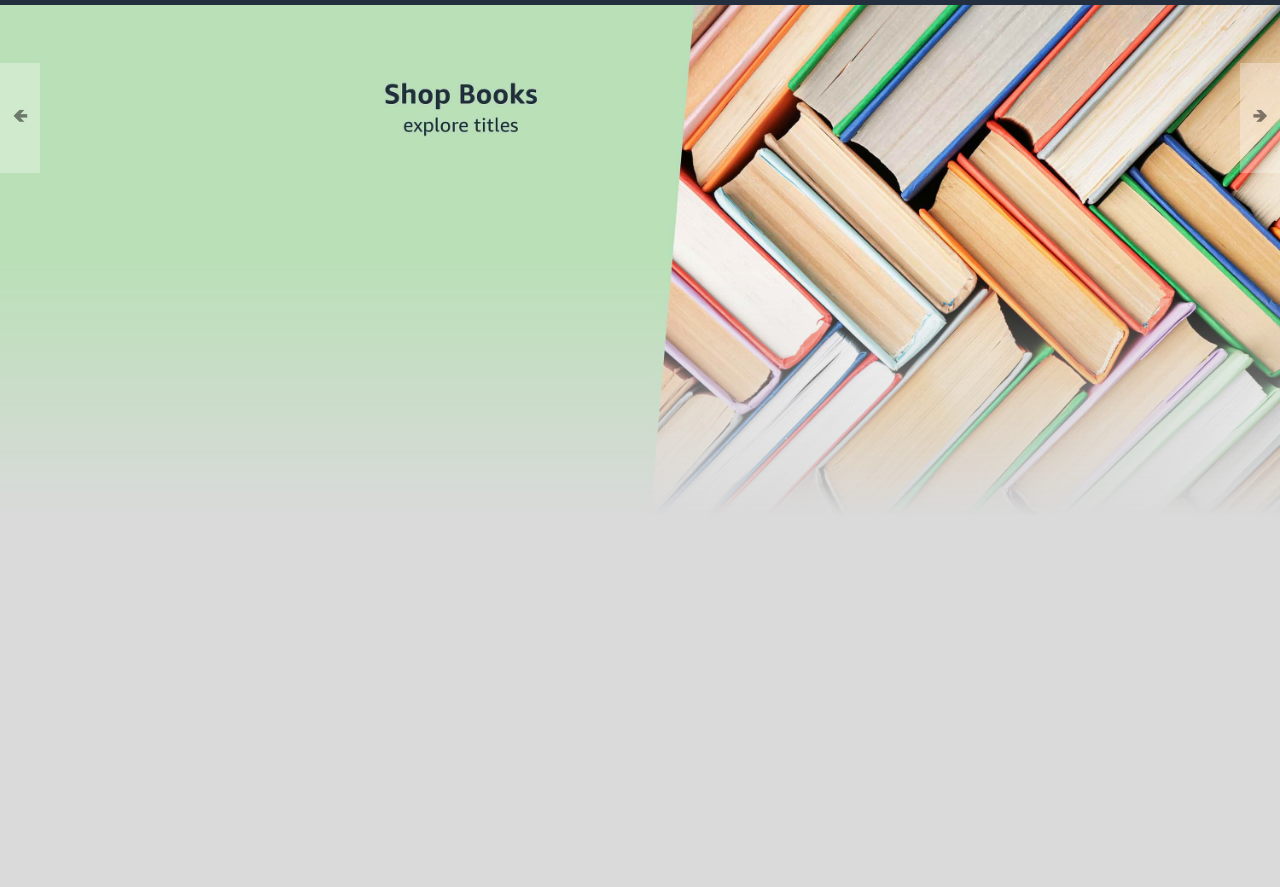
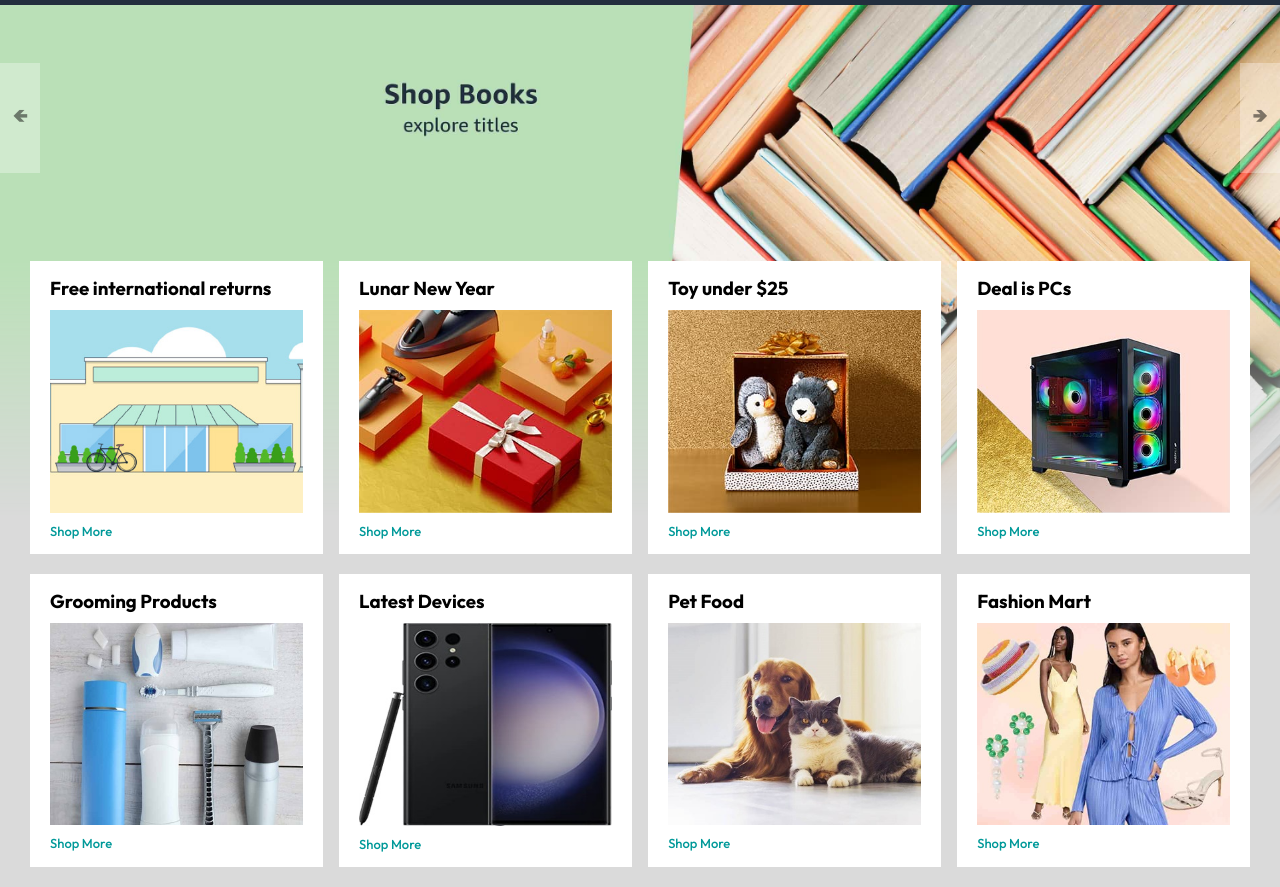
Before and after one commit to bankphan/amazon-clone-website, a plain HTML site: page index.html in a window 1280 px wide. Shown: the part 97-984 px from the top of the page. Before the commit the page ends 800 px from the top, so only its background shows below. Drawn offline with Linux system fonts and the light colour scheme.

Commit message:
feat: Create the 'Box-row'section for homepage

```diff
--- a/css/style.css
+++ b/css/style.css
@@ -160,3 +160,32 @@ nav {
 .control_next {
     right: 0;
 }
+
+.box-row {
+    display: flex;
+    flex-wrap: wrap;
+    row-gap: 20px;
+    justify-content: space-between;
+    margin: 20px 30px;
+}
+
+.box-col {
+    display: flex;
+    flex-direction: column;
+    gap: 10px;
+    padding: 15px 20px;
+    background: #fff;
+    max-width: 24%;
+    min-height: 200px;
+    z-index: 1;
+}
+
+.box-col a {
+    font-size: 13px;
+    color: #009999;
+    font-weight: 500;
+}
+
+.header-box {
+    margin-top: -20vw;
+}
--- a/index.html
+++ b/index.html
@@ -75,6 +75,53 @@
         </uL>
     </div>
 
+    <div class="box-row header-box">
+        <div class="box-col">
+            <h3>Free international returns</h3>
+            <img src="./assets/images/box1-1.jpg" alt=""/>
+            <a href="/">Shop More</a>
+        </div>
+        <div class="box-col">
+            <h3>Lunar New Year</h3>
+            <img src="./assets/images/box1-2.jpg" alt=""/>
+            <a href="/">Shop More</a>
+        </div>
+        <div class="box-col">
+            <h3>Toy under $25</h3>
+            <img src="./assets/images/box1-3.jpg" alt=""/>
+            <a href="/">Shop More</a>
+        </div>
+        <div class="box-col">
+            <h3>Deal is PCs</h3>
+            <img src="./assets/images/box1-4.jpg" alt=""/>
+            <a href="/">Shop More</a>
+        </div>
+    </div>
+
+
+    <div class="box-row">
+        <div class="box-col">
+            <h3>Grooming Products</h3>
+            <img src="./assets/images/box2-1.jpg" alt=""/>
+            <a href="/">Shop More</a>
+        </div>
+        <div class="box-col">
+            <h3>Latest Devices</h3>
+            <img src="./assets/images/box2-2.jpg" alt=""/>
+            <a href="/">Shop More</a>
+        </div>
+        <div class="box-col">
+            <h3>Pet Food</h3>
+            <img src="./assets/images/box2-3.jpg" alt=""/>
+            <a href="/">Shop More</a>
+        </div>
+        <div class="box-col">
+            <h3>Fashion Mart</h3>
+            <img src="./assets/images/box2-4.jpg" alt=""/>
+            <a href="/">Shop More</a>
+        </div>
+    </div>
+
     <script src="./js/script.js"></script>
 </body>
 </html>
```
